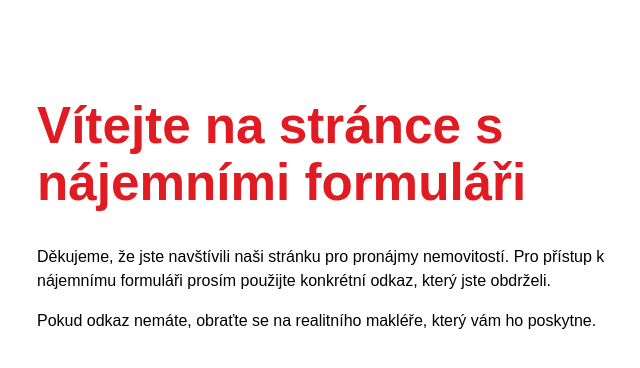
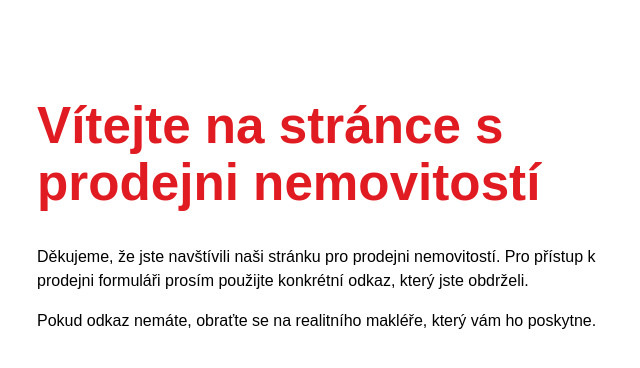
Before and after one commit to pkulkarni05/prodej-maklerkazezidenic, a React (Vite) app: page / in a window 1280 px wide. Shown: the top 368 px of the page, without its empty margins (303-943 px from the left). Built offline with nearby package versions, Linux system fonts and the light colour scheme.

Commit message:
updated HOme.tsx to use prodej instead of pronajem

```diff
--- a/src/pages/Home.tsx
+++ b/src/pages/Home.tsx
@@ -2,14 +2,16 @@
 
 export default function Home() {
   return (
-    <div style={{ padding: '2rem', maxWidth: '600px', margin: 'auto' }}>
-      <h1>Vítejte na stránce s nájemními formuláři</h1>
+    <div style={{ padding: "2rem", maxWidth: "600px", margin: "auto" }}>
+      <h1>Vítejte na stránce s prodejni nemovitostí</h1>
       <p>
-        Děkujeme, že jste navštívili naši stránku pro pronájmy nemovitostí.
-        Pro přístup k nájemnímu formuláři prosím použijte konkrétní odkaz, který jste obdrželi.
+        Děkujeme, že jste navštívili naši stránku pro prodejni nemovitostí. Pro
+        přístup k prodejni formuláři prosím použijte konkrétní odkaz, který jste
+        obdrželi.
       </p>
       <p>
-        Pokud odkaz nemáte, obraťte se na realitního makléře, který vám ho poskytne.
+        Pokud odkaz nemáte, obraťte se na realitního makléře, který vám ho
+        poskytne.
       </p>
     </div>
   );
```
